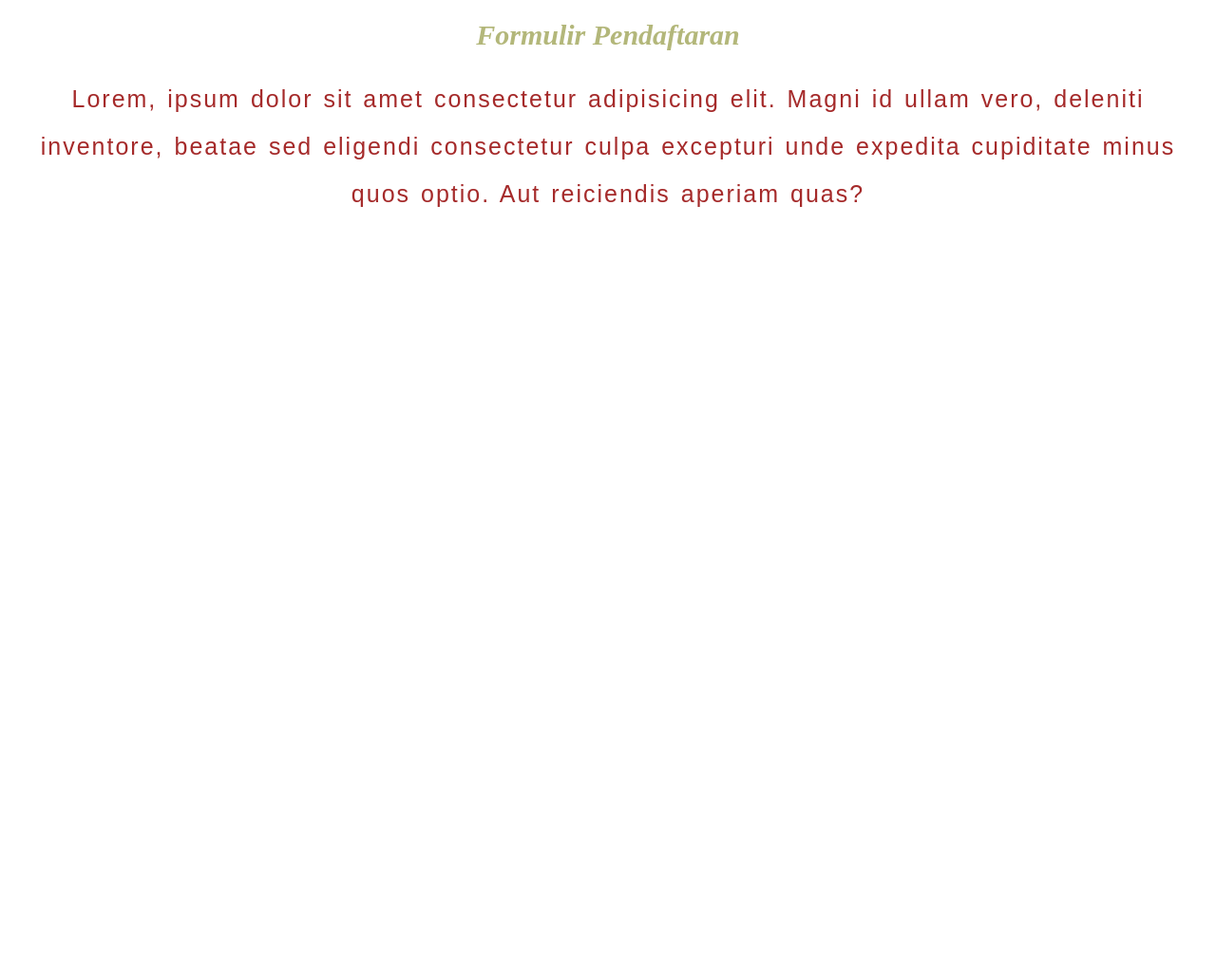
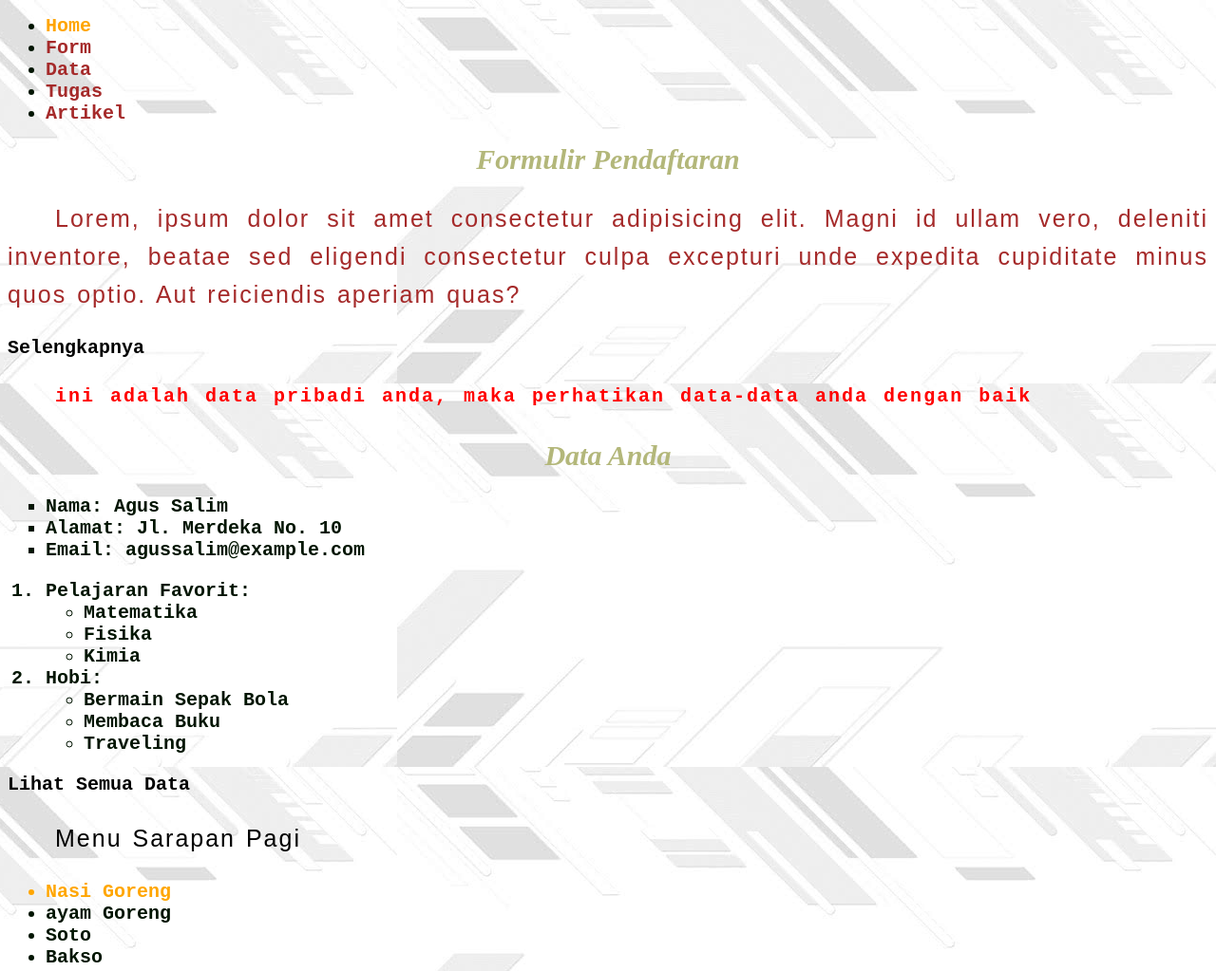
Before and after one commit to Gggjjifttcb/coba, a plain HTML site: page HTML/index.html in a window 1280 px wide. Shown: the top 1023 px of the page at 95% size. Before the commit the page ends 800 px from the top, so only its background shows below. Drawn offline with Linux system fonts and the light colour scheme.

Commit message:
selesai mempelajari css dasar

```diff
--- a/CSS/style.css
+++ b/CSS/style.css
@@ -1,5 +1,12 @@
 /* CSS/style.css */
-h1 {
+body {
+    background-color: antiquewhite;
+    background-image: url(../foto/bg.jpg);
+    background-position: top right;
+    font-family: Arial;
+
+}
+h1,h2 {
     color: rgb(179, 183, 122);
     font-size: 30px;
     font-family: 'Times New Roman', Times, serif;
@@ -12,8 +19,51 @@ p {
     color: brown;
     font-family: Arial;
     font-size: 25px;
-    text-align: center;
-    line-height: 50px;
+    text-align: justify;
+    line-height: 40px;
     letter-spacing: 2px;
     word-spacing: 2px;
+    text-indent: 50px;
 }
+#p1{
+    color: red;
+    font-family: 'Courier New', Courier, monospace;
+    font-size: 20px;
+    text-decoration: none;
+    font-weight: bold;  }
+a{
+    color: black;
+    font-family: 'Courier New', Courier, monospace;
+    font-size: 20px;
+    text-decoration: none;
+    font-weight: bold;}
+li{
+    color: rgb(2, 21, 2);
+    font-family: 'Courier New', Courier, monospace;
+    font-size: 20px;
+    text-decoration: none;
+    font-weight: bold;}
+ol{
+    color: purple;
+    font-family: 'Courier New', Courier, monospace;
+    font-size: 20px;
+    text-decoration: none;
+    font-weight: bold;}
+ul li a {
+    color: brown;
+}
+.hello{
+    color: black;
+}
+.hello:hover{
+    color:blue;
+}
+#nav1:first-child a {
+    color: orange;
+}
+p#menu {
+    color: black;
+}
+ul#sarapan li.makanan {
+    color: rgb(255, 166, 0);
+}
--- a/HTML/index.html
+++ b/HTML/index.html
@@ -7,11 +7,53 @@
     <link rel="stylesheet" href=../CSS/style.css>
 </head>
 <body>
+    <ul>
+        <li id="nav1"><a href="#">Home</a></li>
+        <li><a href="coba1.html">Form</a></li>
+        <li><a href="coba2.html">Data</a></li>
+        <li><a href="coba3.html">Tugas</a></li>
+        <li><a href="coba4.html">Artikel</a></li>
+    </ul>
+
     <h1>Formulir Pendaftaran</h1>
 
     <p>Lorem, ipsum dolor sit amet consectetur adipisicing elit.
          Magni id ullam vero, deleniti inventore, beatae sed eligendi
          consectetur culpa excepturi unde expedita cupiditate minus quos optio.
          Aut reiciendis aperiam quas?</p>
+        <a href="#" class="hello">Selengkapnya</a>
+  <p id="p1">ini adalah data pribadi anda, maka perhatikan data-data anda dengan baik</p>
+    <h2>Data Anda</h2>
+
+    <ul type="square">
+        <li>Nama: Agus Salim</li>
+        <li>Alamat: Jl. Merdeka No. 10</li>
+        <li>Email: agussalim@example.com</li>
+    </ul>
+    <ol>
+        <li>Pelajaran Favorit:
+            <ul>
+                <li>Matematika</li>
+                <li>Fisika</li>
+                <li>Kimia</li>
+            </ul>
+        </li>
+        <li>Hobi:
+            <ul>
+                <li>Bermain Sepak Bola</li>
+                <li>Membaca Buku</li>
+                <li>Traveling</li>
+            </ul>
+        </li>
+    </ol>
+    <a href="#">Lihat Semua Data</a>
+
+    <p id="menu">Menu Sarapan Pagi</p>
+    <ul id="sarapan">
+        <li class="makanan">Nasi Goreng</li>
+        <li> ayam Goreng </li>
+        <li> Soto </li>
+        <li> Bakso </li>
+    </ul>
 </body>
 </html>
```
Also changed, not shown: foto/bg.jpg (added).
